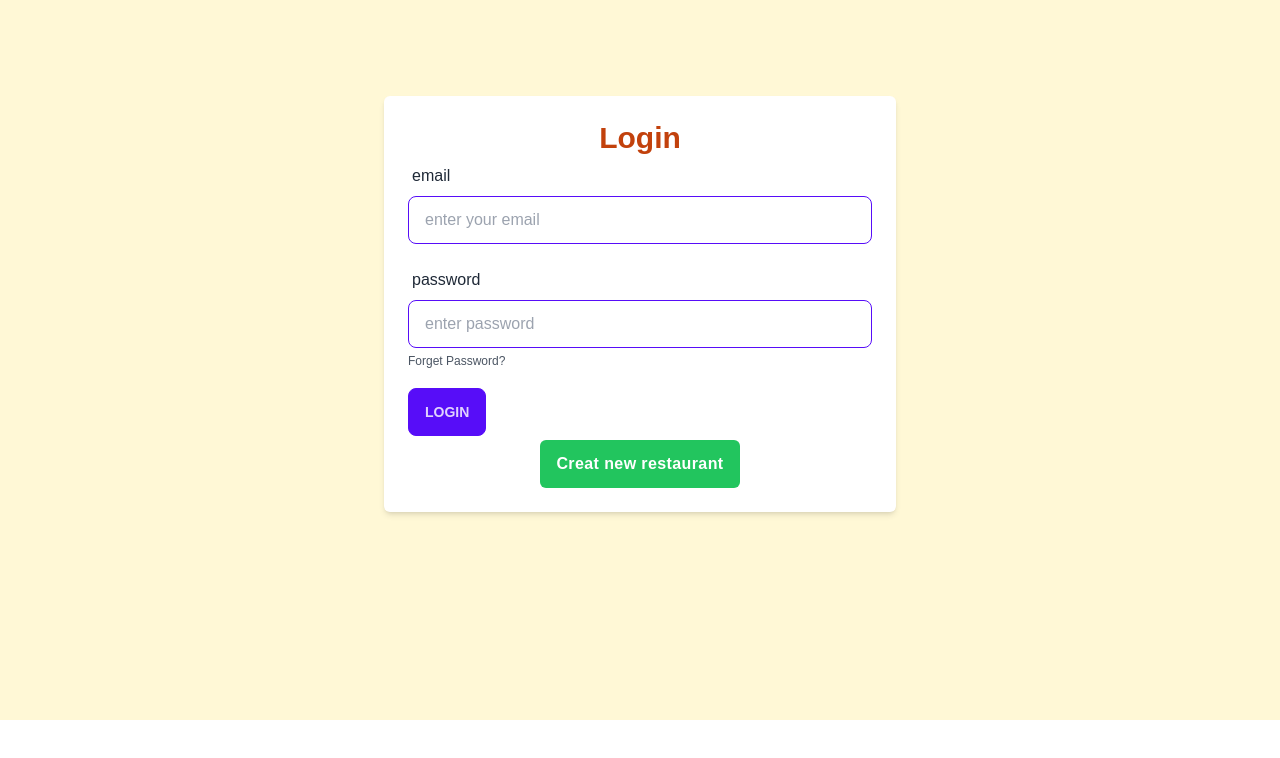
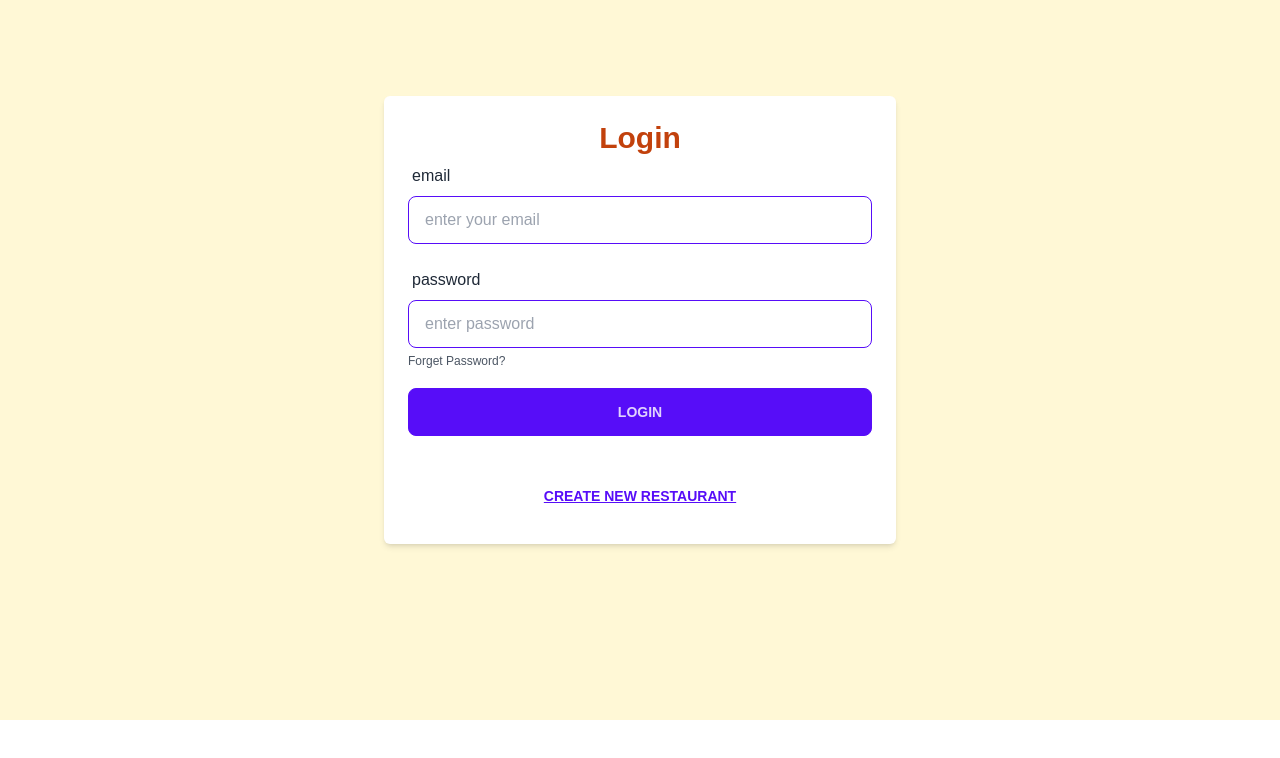
Before and after one commit to Hybola/personal-project-front, a React (Vite) app: page /login in a window 1280 px wide. Shown: the top 758 px of the page. Built offline with nearby package versions, Linux system fonts and the light colour scheme; no server answers.

Commit message:
navigate to home after register

```diff
--- a/src/contexts/authContext.jsx
+++ b/src/contexts/authContext.jsx
@@ -31,7 +31,7 @@ export default function AuthContextProvider(props) {
     setUser(null);
   };
   return (
-    <AuthContext.Provider value={{ user, setUserData, logout }}>
+    <AuthContext.Provider value={{ user, setUserData, logout,fetchMe }}>
       {props.children}
     </AuthContext.Provider>
   );
--- a/src/features/auth/components/RegisterButton.jsx
+++ b/src/features/auth/components/RegisterButton.jsx
@@ -8,7 +8,8 @@ export default function RegisterButton({ btnName }) {
   return (
     <div>
       <button
-        className="bg-green-500 text-white rounded-md px-4 leading-[3rem] font-bold hover:bg-green-600 tracking-wide"
+        // className="bg-green-500 text-white rounded-md px-4 leading-[3rem] font-bold hover:bg-green-600 tracking-wide"
+        className="btn btn-active btn-link bg-[#617A55]"
         onClick={() => {
           setOpen(true);
         }}>
--- a/src/features/auth/components/RegisterForm.jsx
+++ b/src/features/auth/components/RegisterForm.jsx
@@ -6,6 +6,7 @@ import { toast } from "react-toastify";
 import * as authApi from "../../../api/auth-api";
 import { setPosToken } from "../../../utils/localStorage";
 import { useNavigate } from "react-router-dom";
+import { useAuth } from "../../../contexts/authContext";
 
 const RegisterSchema = Joi.object({
   username: Joi.string().trim().required(),
@@ -16,7 +17,10 @@ const RegisterSchema = Joi.object({
 }).options({ allowUnknown: true });
 
 export default function RegisterForm({ onSucess }) {
+  const { user,fetchMe} = useAuth();
+
   const navigate = useNavigate();
+
   const {
     register,
     handleSubmit,
@@ -30,9 +34,10 @@ export default function RegisterForm({ onSucess }) {
       // console.log(formData);
       const token = await authApi.register(formData);
       setPosToken(token.data.posToken);
-      navigate("/");
       toast.success("Register is successful");
       onSucess();
+      fetchMe();
+      navigate("/");
     } catch (err) {
       console.log(err);
       toast.error(err.response.data.message);
@@ -66,9 +71,7 @@ export default function RegisterForm({ onSucess }) {
           className="w-full input input-bordered input-primary"
           {...register("email")}
         />
-        {errors.restaurantName && (
-          <p className="text-red-500">{errors.email.message}</p>
-        )}
+        {errors.email && <p className="text-red-500">{errors.email.message}</p>}
       </div>
       {/* =========   Password   ========== */}
       <div>
@@ -117,8 +120,8 @@ export default function RegisterForm({ onSucess }) {
         )}
       </div>
       {/* ========= Subimit button ========== */}
-      <div className="grid place-items-end">
-        <button className="btn btn-primary">Submit</button>
+      <div>
+        <button className="btn btn-primary w-full">Submit</button>
       </div>
     </form>
   );
--- a/src/layout/SideBar.jsx
+++ b/src/layout/SideBar.jsx
@@ -4,7 +4,7 @@ import { useAuth } from "../contexts/authContext";
 // import { HomeModernIcon } from "../icons";
 
 export default function SideBar() {
-  const { logout } = useAuth();
+  const { user, logout } = useAuth();
 
   return (
     <>
@@ -18,7 +18,7 @@ export default function SideBar() {
               D<span className="text-teal-600">.</span>
             </h1>
             <h1 className="hidden md:block  text-teal-600 font-bold text-sm md:text-xl text-center">
-              Thai foods
+              {user.restaurantName}
             </h1>
             <div id="profile" className="space-y-3">
               <img
@@ -28,10 +28,10 @@ export default function SideBar() {
               />
               <div>
                 <h2 className="font-medium text-xs md:text-sm text-center text-teal-500">
-                  Mr.Keeratipong
+                  {user.name}
                 </h2>
                 <p className="text-xs text-gray-500 text-center">
-                  Administrator
+                  Administrator ID:{user.id}
                 </p>
               </div>
             </div>
@@ -65,7 +65,7 @@ export default function SideBar() {
                   to="/profile"
                   className="text-sm font-medium text-gray-700 py-2 px-2 hover:bg-teal-500 hover:text-white hover:scale-105 rounded-md transition duration-150 ease-in-out">
                   <RestaurantIcon className="w-10 h-10 fill-current inline-block mx-5" />
-                  <span className="">Restaurant</span>
+                  <span className="">Profile</span>
                 </Link>
               </div>
 
--- a/src/pages/EditPage.jsx
+++ b/src/pages/EditPage.jsx
@@ -9,8 +9,6 @@ import DeleteMenuButton from "../features/Menu/DeleteMenuButton";
 export default function EditPage() {
   const [open, setOpen] = useState(false);
   const { allMenu, deleteMenu } = useMenu();
-
-  console.log("------", allMenu);
 
   return (
     <div>
--- a/src/pages/LoginPage.jsx
+++ b/src/pages/LoginPage.jsx
@@ -75,11 +75,11 @@ export default function LoginPage() {
             Forget Password?
           </a>
           <div>
-            <button className="btn btn-primary">Login</button>
+            <button className="btn btn-primary w-full">Login</button>
           </div>
         </form>
-        <div className="flex justify-center pt-1 bp-2">
-          <RegisterButton btnName="Creat new restaurant" />
+        <div className="flex justify-center pt-1 bp-2 mt-8">
+          <RegisterButton btnName="Create new restaurant" />
         </div>
       </div>
     </div>
--- a/src/pages/MenuPage.jsx
+++ b/src/pages/MenuPage.jsx
@@ -5,8 +5,9 @@ import { useEffect } from "react";
 import CreateOrder from "../features/Order/CreateOrder";
 
 export default function MenuPage() {
-  const { allMenu, addToCart } = useMenu();
+  const { fetchMenus,allMenu, addToCart } = useMenu();
   useEffect(()=>{
+    fetchMenus();
   },[])
   return (
     <>
```
Also changed, not shown: public/MockData/Thai rice/DDfke0C6QlDsOFJalTJH.jpg (added), public/MockData/Thai rice/Stir-Fried-Kale-with-Crispy-Pork.jpg (added).
